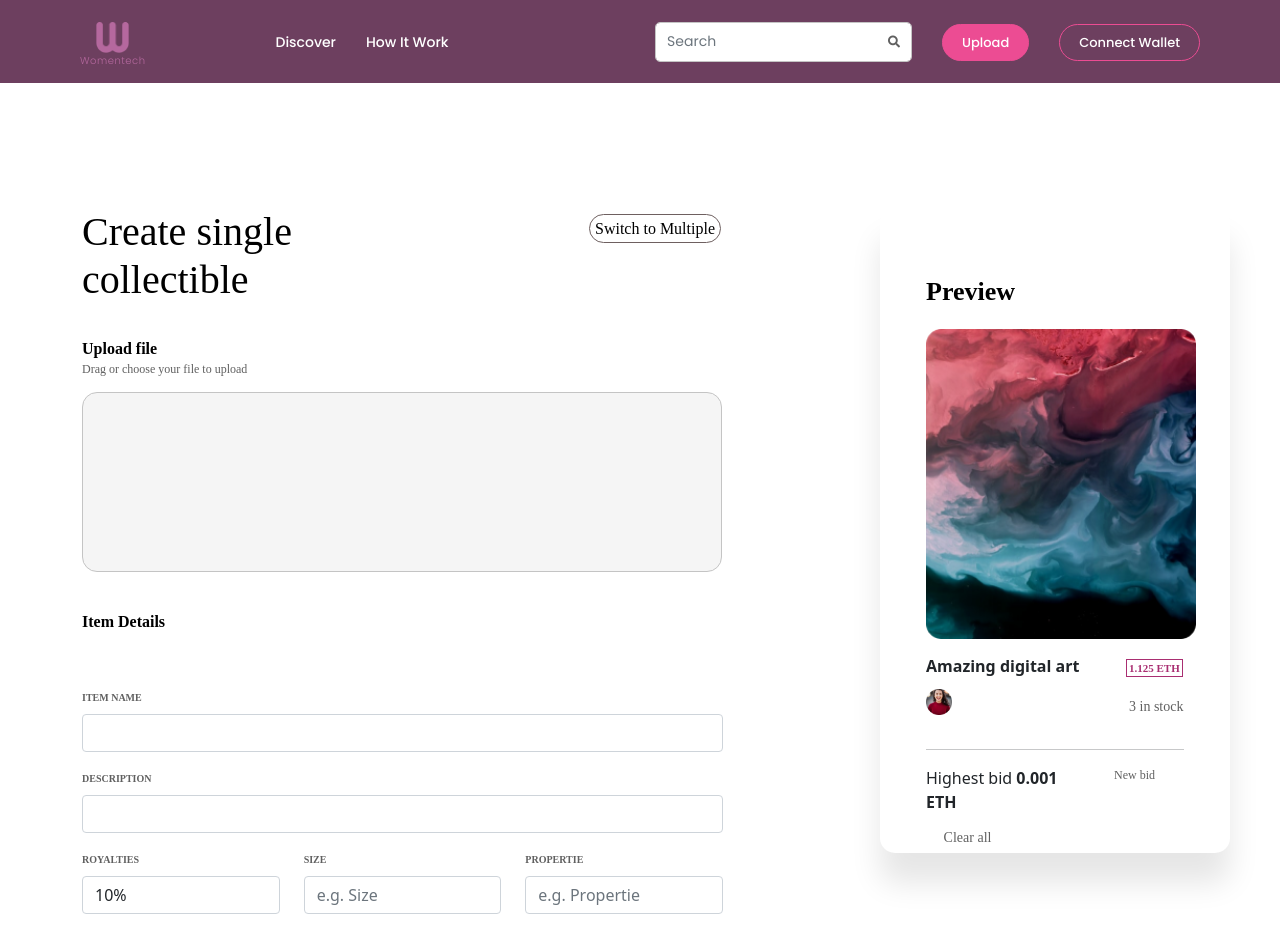
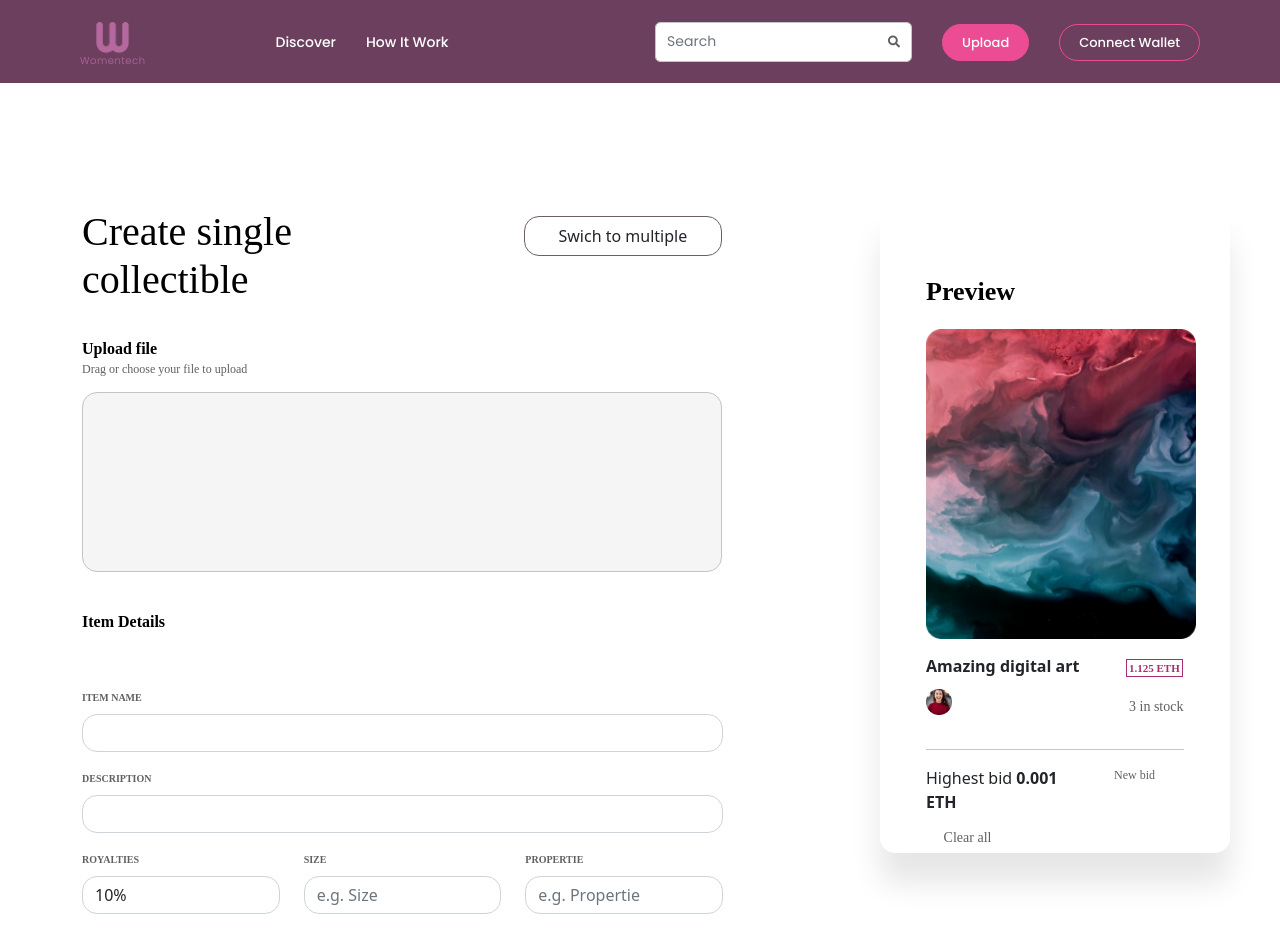
Before and after one commit to vovantruong/24-11-21-ntf-market, a React (Create React App) app: page / in a window 1280 px wide. Shown: the top 952 px of the page. Built offline with nearby package versions, Linux system fonts and the light colour scheme.

Commit message:
update createitem v-7

```diff
--- a/src/assets/css/CreateItem.css
+++ b/src/assets/css/CreateItem.css
@@ -2,6 +2,21 @@
 
 :root{
   --bg-btn-header: #ec4c93;
+}
+#createitem .left__CreateSimple .switch_multiple:hover {
+    border: 1px solid #a92e71;
+    background: #a92e71;
+    color: white;
+    cursor: default;
+    border-radius: 15px;
+    height: 40px;
+}
+#createitem .left__CreateSimple .switch_multiple p{
+border:  1px solid rgb(110, 96, 96);
+border-radius: 15px;
+text-align: center;
+padding: 7px 0px;
+
 }
 #createitem .content__createitem{
   margin-top: 125px;
@@ -9,17 +24,6 @@
 #createitem .content__createitem .Multiple{
   margin-top: 8px;
   margin-left: 133px;
-}
-#createitem .content__createitem .Multiple a{
-  position: relative;
-  /* background: #A92E71; */
-border:  1px solid rgb(110, 96, 96);
-border-radius: 15px;
-font-family: SVN-Poppins;
-color: #000000;
-text-decoration: none;
-margin-left: 65px;
-padding: 5px 5px;
 }
 #createitem .content__createitem .Collectible{
   position: static;
@@ -209,6 +213,15 @@ flex: none;
 margin-top: 20px;
 margin-bottom: 10px;
 }
+#createitem .content__createitem .left__itemname .form-itemname .form-control{
+  border-radius: 15px;
+}
+#createitem .content__createitem .left__itemname .form-description .form-control{
+  border-radius: 15px;
+}
+#createitem .content__createitem .left__itemname .select_text .form-control{
+  border-radius: 15px;
+}
 #createitem .content__createitem .hr_left{
   position: static;
 width: 640px;
--- a/src/components/CreateItem/Content_CreateItem.js
+++ b/src/components/CreateItem/Content_CreateItem.js
@@ -28,7 +28,7 @@ const CreateItem = () => {
                     <h1>Create single collectible</h1>
                   </Col>
                   <Col className="Multiple" lg={4} md={6}>
-                    <a href="mutiple">Switch to Multiple</a>
+                    <div className="switch_multiple"> <p>Swich to multiple</p></div>
                   </Col>
                 </Row>
               </div>
```
